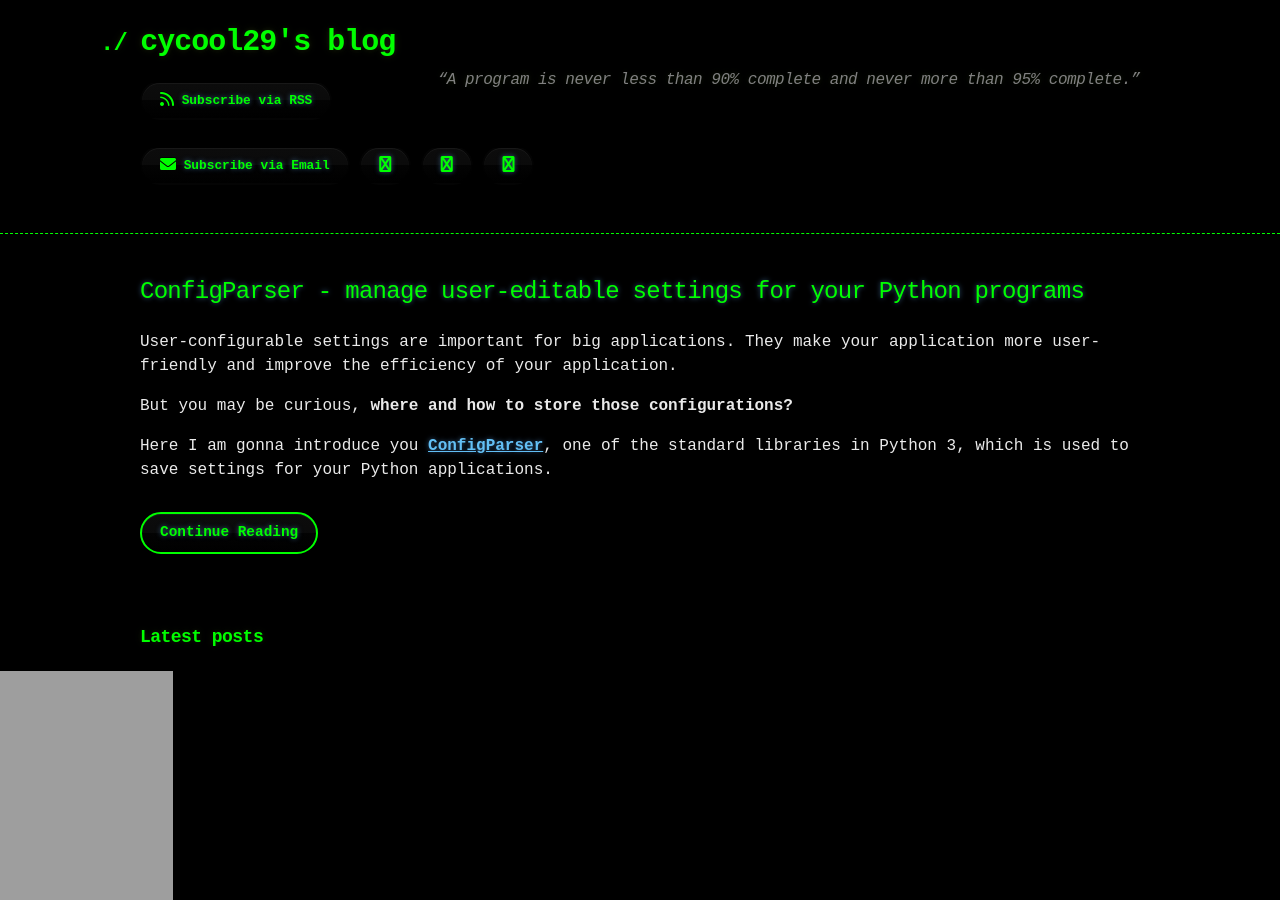
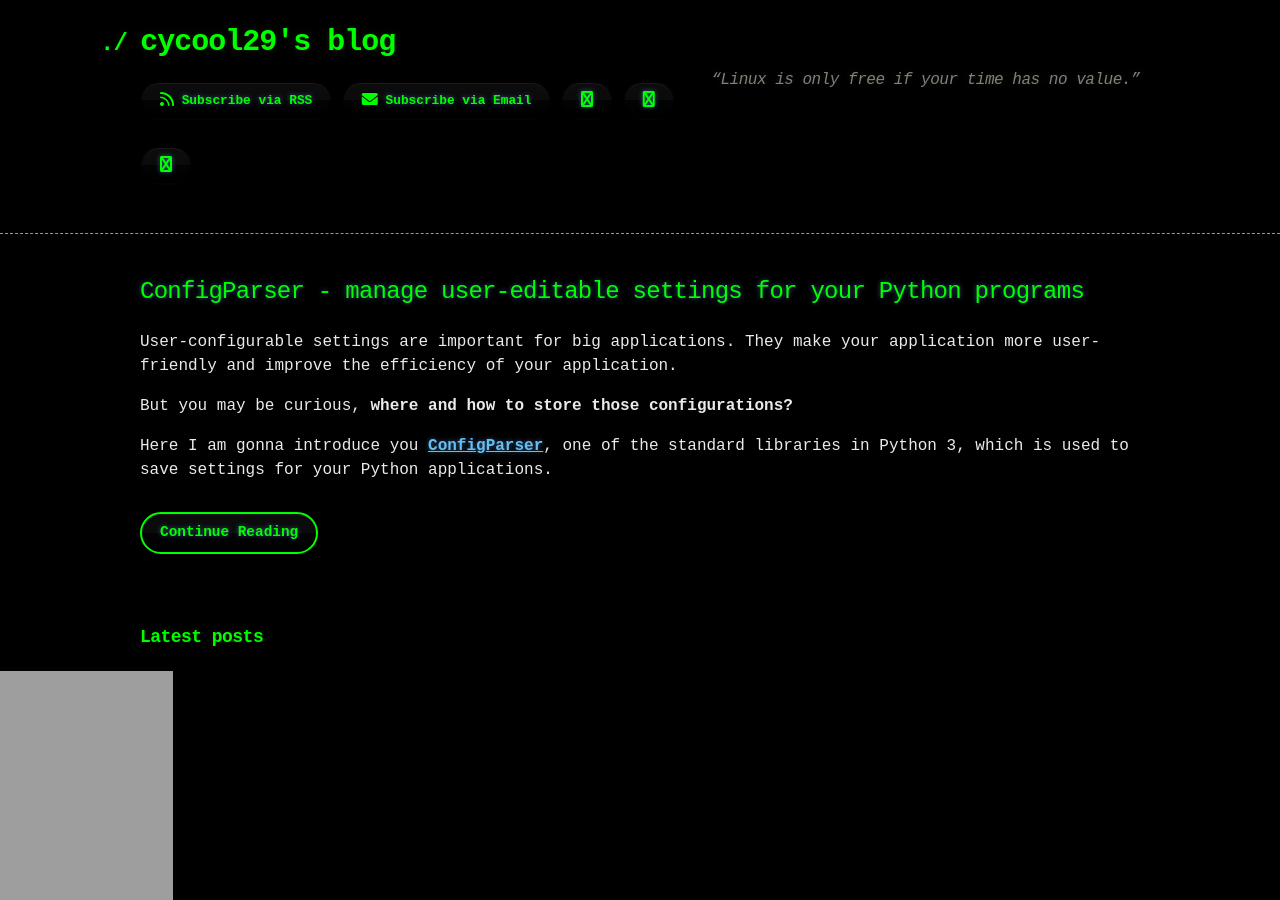
Before and after one commit to cycool29/cycool29.github.io, a Jekyll site: the page built from index.md, in a window 1280 px wide and 900 px high. Built offline with Jekyll 4.4.1, drawn with Linux system fonts in a browser that asks for light colours; a style sheet for code colours, icons or effects is not loaded.

Commit message:
Update quotes

```diff
--- a/_config.yml
+++ b/_config.yml
@@ -1,5 +1,5 @@
 title: cycool29's blog
-description: "“A program is never less than 90% complete and never more than 95% complete.” "
+description: "“Linux is only free if your time has no value.” "
 bio: A high school student. Intermediate in Python, Git, Bash. Learning JavaScript. He/Him. "
 author: cycool29
 url: https://cycool29.github.io
```
